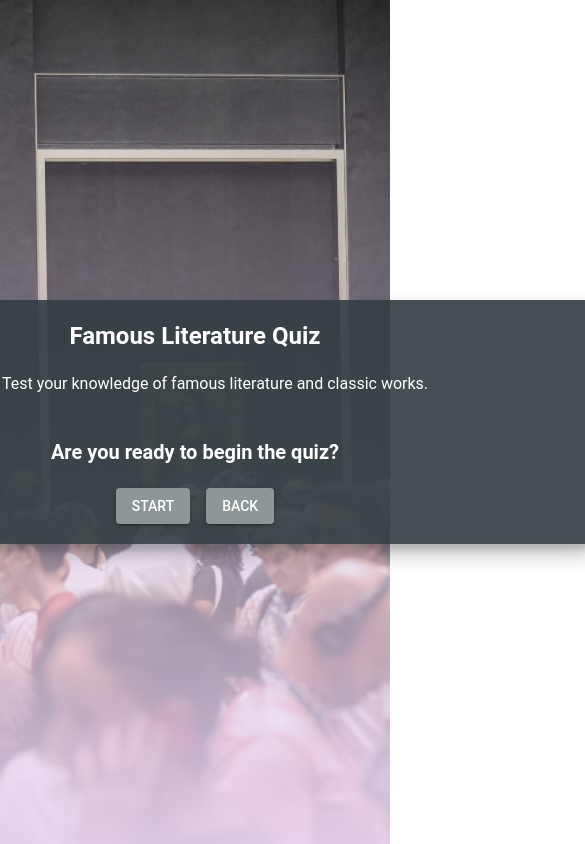
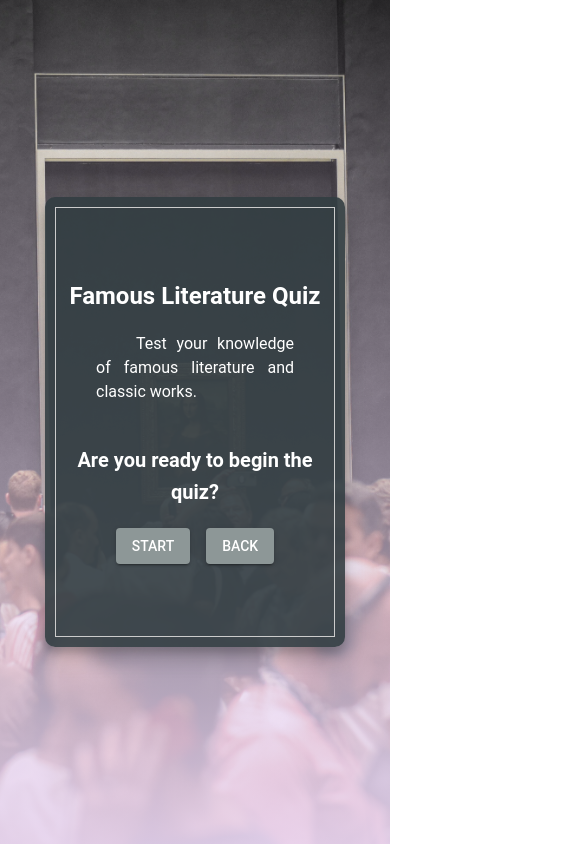
Before and after one commit to Edjery/practice-02-quiz-app, a React (Vite) app: page / in a window 390 px wide. Both pictures are taken after a click on the button 195 px from the left and 451 px from the top of the page. Shown: the whole page, 585 px wide, since content can reach past the window. Built offline with nearby package versions, Linux system fonts and the light colour scheme.

Commit message:
Mobile Repsonsive For quiz section

```diff
--- a/src/component/common/CenterBox.tsx
+++ b/src/component/common/CenterBox.tsx
@@ -11,11 +11,10 @@ const CenterBox = ({ children, sx }: Props) => {
     <Box
       sx={{
         display: "flex",
-        flexDirection: "column",
         justifyContent: "center",
         alignItems: "center",
         textAlign: "center",
-        height: "100%",
+        width: "inherit",
         ...sx,
       }}
     >
--- a/src/component/common/CenterContainer.tsx
+++ b/src/component/common/CenterContainer.tsx
@@ -12,11 +12,14 @@ const CenterContainer = ({ children }: Props) => {
     <Box
       sx={{
         ...betterBoxStyle,
+        display: "flex",
+        textAlign: "center",
         bgcolor: flowersLikeEyes.charcoal + transparency[10],
         m: "auto",
-        p: "20px",
-        minheight: "400px",
-        width: "800px",
+        p: { xs: "10px", sm: "20px" },
+        minHeight: "450px",
+        width: { xs: "300px", sm: "500px", lg: "800px" },
+        maxWidth: "100%",
         color: white,
       }}
     >
--- a/src/component/quiz/Questions.tsx
+++ b/src/component/quiz/Questions.tsx
@@ -4,6 +4,7 @@ import { useNavigate } from "react-router-dom";
 import { flowersLikeEyes, transparency, white } from "../../values/colors";
 import QuestionSet from "../../values/interface/QuestionSet";
 import { resultPath } from "../../values/paths";
+import CenterBox from "../common/CenterBox";
 import CenterContainer from "../common/CenterContainer";
 import indexToLetter from "../helper/indexToLetter";
 import ErrorPrompt from "./ErrorPrompt";
@@ -69,7 +70,8 @@ const Questions = ({ questionSet }: Props) => {
 
   return (
     <CenterContainer>
-      <Box sx={{ flexGrow: 1, display: "flex", flexDirection: "column", alignItems: "center", textAlign: "center" }}>
+      <CenterBox sx={{ flexDirection: "column" }}>
+        <Box sx={{ flexGrow: 1, display: "flex", flexDirection: "column", textAlign: "center" }}>
           <Box component="h3" sx={{ textAlign: "center" }}>
             {questionSet.title}
           </Box>
@@ -89,6 +91,7 @@ const Questions = ({ questionSet }: Props) => {
           <Typography>{currentQuestion.text}</Typography>
         </Box>
 
+        <Box sx={{ display: "flex", flexDirection: "column", width: "100%" }}>
           {currentQuestion.choices.map((choice, index) => {
             const isActive = answerList[activeStep] === choice;
             return (
@@ -115,6 +118,8 @@ const Questions = ({ questionSet }: Props) => {
               </Button>
             }
           />
+        </Box>
+      </CenterBox>
     </CenterContainer>
   );
 };
--- a/src/component/quiz/Start.tsx
+++ b/src/component/quiz/Start.tsx
@@ -13,7 +13,8 @@ interface Props {
 const Start = ({ quizTitle, quizDescription, onClick }: Props) => {
   return (
     <CenterContainer>
-      <CenterBox>
+      <CenterBox sx={{ border: "1px solid #ccc" }}>
+        <Box>
           <Typography variant="h5" sx={{ textAlign: "center", fontWeight: "bold", mb: "20px" }}>
             {quizTitle}
           </Typography>
@@ -31,6 +32,7 @@ const Start = ({ quizTitle, quizDescription, onClick }: Props) => {
               <Button variant="contained">{backLabel}</Button>
             </Link>
           </Box>
+        </Box>
       </CenterBox>
     </CenterContainer>
   );
--- a/src/values/stylingValues.ts
+++ b/src/values/stylingValues.ts
@@ -5,8 +5,6 @@ export const easeInOut = "0.3s ease-in-out";
 
 // normal styles
 export const betterBoxStyle = {
-    display: "flex",
-    flexDirection: "column",
     borderRadius: "10px",
     boxShadow: `0px 10px 20px ${black + transparency[75]}, 0px 6px 6px ${black + transparency[85]}`
 }
```
Lines whose indentation alone changed are shown as unchanged.
